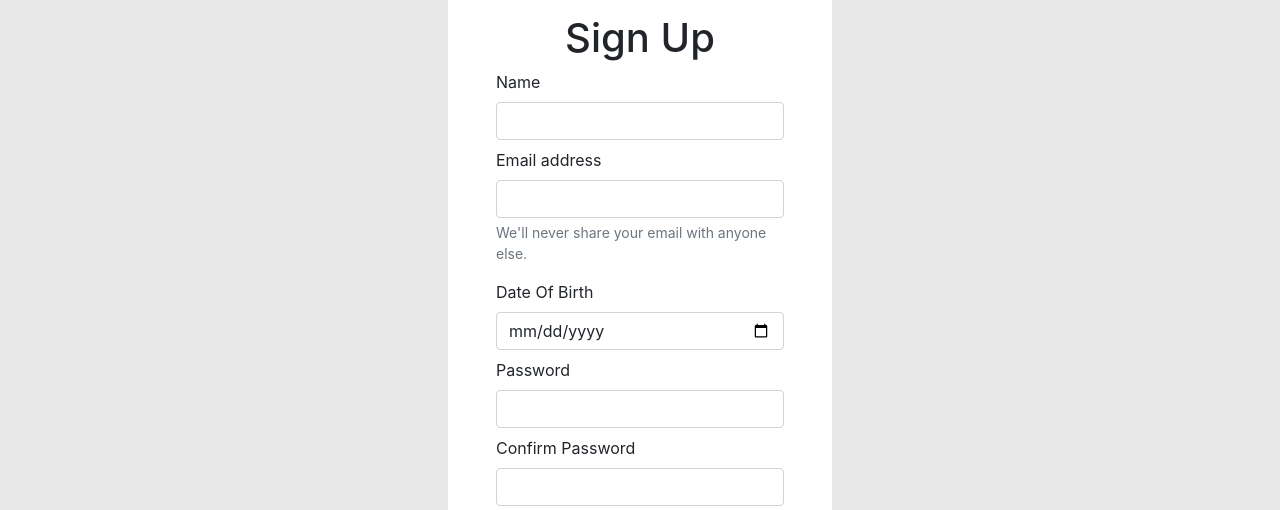
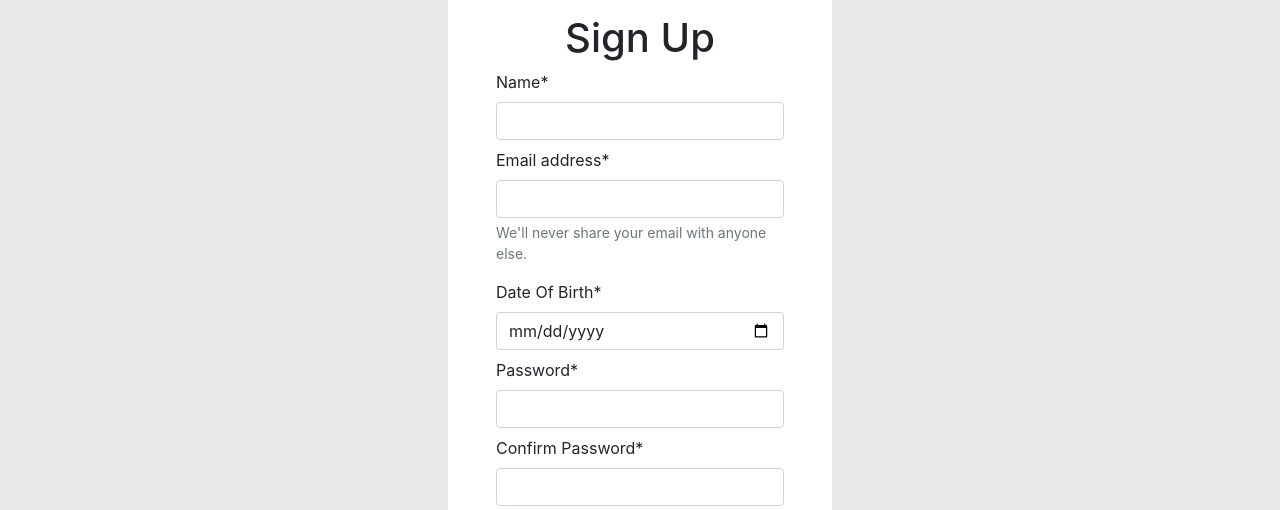
Before and after one commit to the-e3n/twitter-demo, a React (Create React App) app: page /register in a window 1280 px wide. Shown: the part 154-664 px from the top of the page. Built offline with nearby package versions, Linux system fonts and the light colour scheme.

Commit message:
Added Sign Up Validations

```diff
--- a/src/Components/Post.js
+++ b/src/Components/Post.js
@@ -63,7 +63,7 @@ const Post = (props) => {
                 fontWeight: "bold",
               }}
             >
-              @{postUser.name}
+              @{postUser.name || "username"}
             </span>
           </Link>
         )}
--- a/src/screens/User.js
+++ b/src/screens/User.js
@@ -36,7 +36,7 @@ const User = () => {
         }
         alt="user"
       />
-      <h1>{user.name}</h1>
+      <h1>{user.name || "Loading User Name..."}</h1>
       <button
         className={`btn ${followed ? "btn-red" : "btn-blue"}`}
         onClick={onFollowChange}
--- a/src/screens/UserSignUp.js
+++ b/src/screens/UserSignUp.js
@@ -2,6 +2,7 @@ import React, { useState } from "react";
 import api from "../api";
 import crypto from "crypto";
 import { ShowToast } from "../Utilities";
+import { stat } from "fs";
 
 const UserSignUp = (props) => {
   const [result, setResult] = useState("");
@@ -10,7 +11,13 @@ const UserSignUp = (props) => {
   const handleSubmit = async (e) => {
     let pass1 = state["password1"];
     let pass2 = state["password2"];
-
+    if (
+      state["email"] &&
+      state["password1"] &&
+      state["password2"] &&
+      state["name"] &&
+      state["dob"]
+    ) {
       if (pass1.length < 8 && !(pass1 === pass2)) {
         setResult("Passwords must be equal and at least 8 characters long");
       } else {
@@ -34,6 +41,12 @@ const UserSignUp = (props) => {
           }, 7000);
         }
       }
+    } else {
+      setResult("Please fill all required fields");
+      setTimeout(() => {
+        setResult("");
+      }, 7000);
+    }
   };
   return (
     <div
@@ -44,7 +57,7 @@ const UserSignUp = (props) => {
       {result ? <ShowToast message={result} duration={5000} /> : null}
       <div className="mb-2">
         <label htmlFor="name" className="form-label">
-          Name
+          Name*
         </label>
         <input
           type="text"
@@ -59,7 +72,7 @@ const UserSignUp = (props) => {
 
       <div className="mb-3">
         <label htmlFor="email" className="form-label">
-          Email address
+          Email address*
         </label>
         <input
           type="email"
@@ -77,7 +90,7 @@ const UserSignUp = (props) => {
       </div>
       <div className="mb-2">
         <label htmlFor="dob" className="form-label">
-          Date Of Birth
+          Date Of Birth*
         </label>
         <input
           type="date"
@@ -91,7 +104,7 @@ const UserSignUp = (props) => {
       </div>
       <div className="mb-2">
         <label htmlFor="password1" className="form-label">
-          Password
+          Password*
         </label>
         <input
           type="password"
@@ -105,7 +118,7 @@ const UserSignUp = (props) => {
       </div>
       <div className="mb-2">
         <label htmlFor="password2" className="form-label">
-          Confirm Password
+          Confirm Password*
         </label>
         <input
           type="password"
```
Lines whose indentation alone changed are shown as unchanged.
